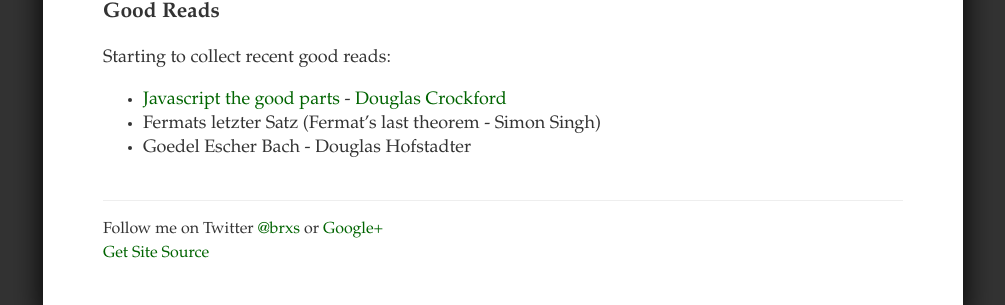
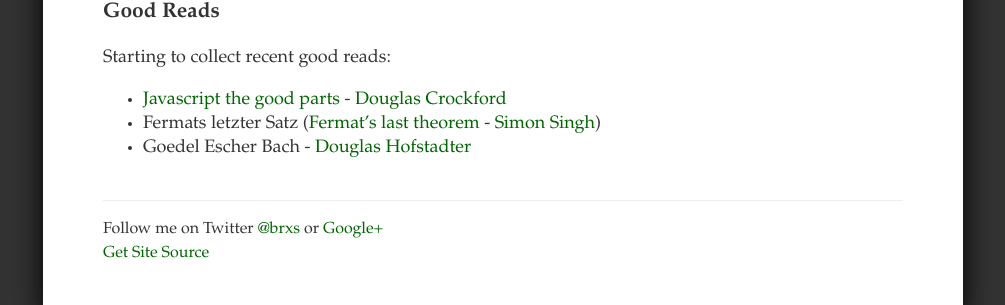
Before and after one commit to toke/toke.github.io_old, a Jekyll site: the page built from index.markdown, in a window 1280 px wide. Shown: the part 424-729 px from the top of the page, without its empty margins (137-1142 px from the left). Built offline with Jekyll 4.4.1, drawn with Linux system fonts in a browser that asks for light colours; part of the change alters nothing that is shown.

```diff
--- a/index.markdown
+++ b/index.markdown
@@ -18,5 +18,5 @@ Good Reads
 Starting to collect recent good reads:
 
  * [Javascript the good parts](http://javascript.crockford.com/) - [Douglas Crockford](http://crockford.com/)
- * Fermats letzter Satz (Fermat's last theorem - Simon Singh)
- * Goedel Escher Bach - Douglas Hofstadter
+ * Fermats letzter Satz ([Fermat's last theorem](http://www.simonsingh.net/books/fermats-last-theorem/the-book/) - [Simon Singh](http://www.simonsingh.net/))
+ * Goedel Escher Bach - [Douglas Hofstadter](http://www.cogs.indiana.edu/people/homepages/hofstadter.html)
```
